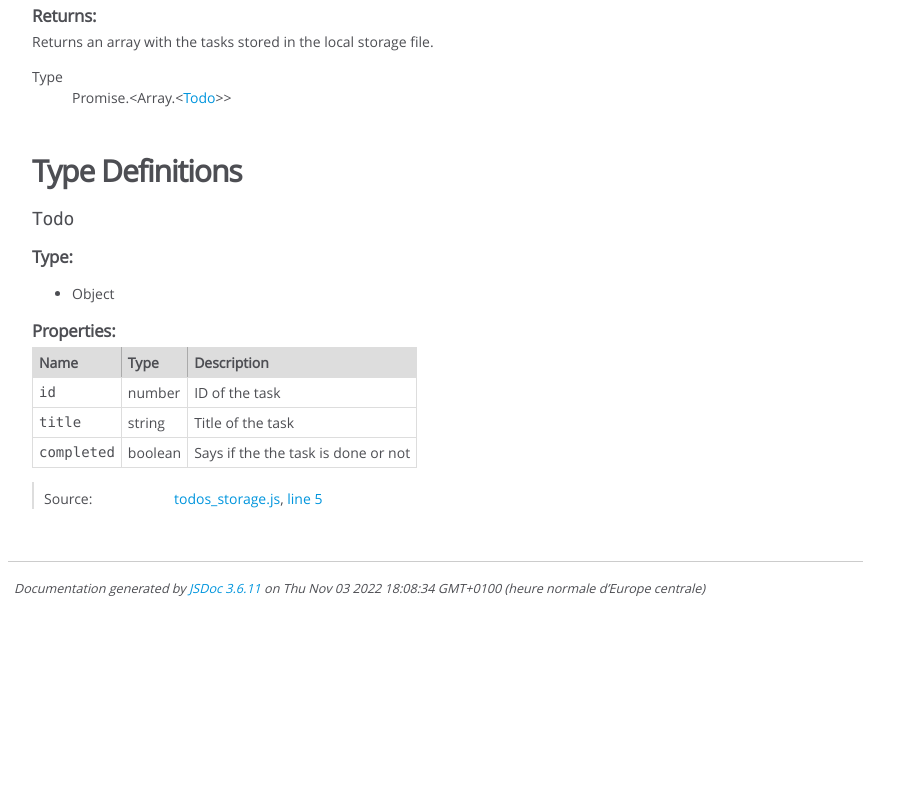
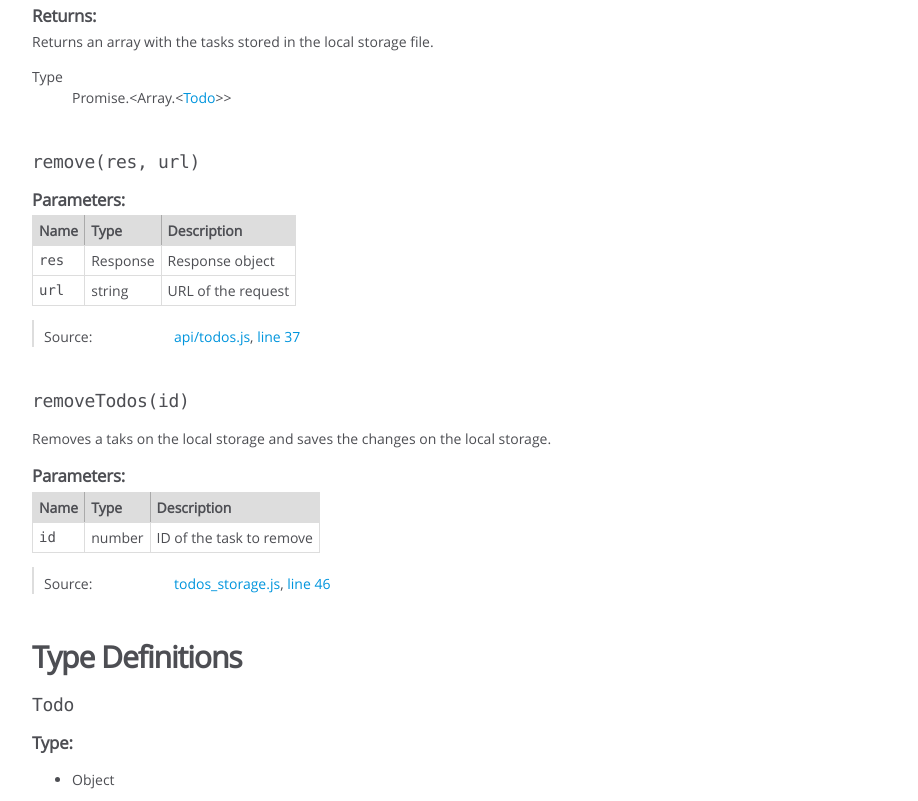
Before and after one commit to StephanJ98/JSDoc_Example, a website: page documentation/global.html in a window 1280 px wide. Shown: the part 1553-2354 px from the top of the page, without its empty margins (0-918 px from the left). Before the commit the page ends 2165 px from the top, so only its background shows below. Drawn offline with Linux system fonts and the light colour scheme.

Commit message:
:pencil: Add delete route

```diff
--- a/app.js
+++ b/app.js
@@ -1,5 +1,5 @@
 import { createServer } from 'node:http'
-import { create, find } from './functions/api/todos.js'
+import { create, find, remove } from './functions/api/todos.js'
 
 createServer(async (req, res) => {
     res.setHeader('Content-Type', 'application/json')
@@ -15,6 +15,9 @@ createServer(async (req, res) => {
         case 'POST:/todos':
             results = await create(req)
             break;
+        case 'DELETE:/todos':
+            results = await remove(res, url)
+            break;
         default:
             res.writeHead(404)
             break;
--- a/documentation/global.html
+++ b/documentation/global.html
@@ -712,6 +712,299 @@
 
 
 
+
+
+    <h4 class="name" id="remove"><span class="type-signature"></span>remove<span class="signature">(res, url)</span><span class="type-signature"></span></h4>
+
+
+
+
+
+
+
+
+
+
+
+
+
+
+    <h5>Parameters:</h5>
+
+
+<table class="params">
+    <thead>
+    <tr>
+
+        <th>Name</th>
+
+
+        <th>Type</th>
+
+
+
+
+
+        <th class="last">Description</th>
+    </tr>
+    </thead>
+
+    <tbody>
+
+
+        <tr>
+
+                <td class="name"><code>res</code></td>
+
+
+            <td class="type">
+
+
+<span class="param-type">Response</span>
+
+
+
+            </td>
+
+
+
+
+
+            <td class="description last">Response object</td>
+        </tr>
+
+
+
+        <tr>
+
+                <td class="name"><code>url</code></td>
+
+
+            <td class="type">
+
+
+<span class="param-type">string</span>
+
+
+
+            </td>
+
+
+
+
+
+            <td class="description last">URL of the request</td>
+        </tr>
+
+
+    </tbody>
+</table>
+
+
+
+
+
+
+<dl class="details">
+
+
+
+
+
+
+
+
+
+
+
+
+
+
+
+
+
+
+
+
+
+
+
+
+
+
+    <dt class="tag-source">Source:</dt>
+    <dd class="tag-source"><ul class="dummy"><li>
+        <a href="api_todos.js.html">api/todos.js</a>, <a href="api_todos.js.html#line37">line 37</a>
+    </li></ul></dd>
+
+
+
+
+
+
+
+</dl>
+
+
+
+
+
+
+
+
+
+
+
+
+
+
+
+
+
+
+
+
+
+
+
+
+
+
+    <h4 class="name" id="removeTodos"><span class="type-signature"></span>removeTodos<span class="signature">(id)</span><span class="type-signature"></span></h4>
+
+
+
+
+
+
+<div class="description">
+    Removes a taks on the local storage and saves the changes on the local storage.
+</div>
+
+
+
+
+
+
+
+
+
+    <h5>Parameters:</h5>
+
+
+<table class="params">
+    <thead>
+    <tr>
+
+        <th>Name</th>
+
+
+        <th>Type</th>
+
+
+
+
+
+        <th class="last">Description</th>
+    </tr>
+    </thead>
+
+    <tbody>
+
+
+        <tr>
+
+                <td class="name"><code>id</code></td>
+
+
+            <td class="type">
+
+
+<span class="param-type">number</span>
+
+
+
+            </td>
+
+
+
+
+
+            <td class="description last">ID of the task to remove</td>
+        </tr>
+
+
+    </tbody>
+</table>
+
+
+
+
+
+
+<dl class="details">
+
+
+
+
+
+
+
+
+
+
+
+
+
+
+
+
+
+
+
+
+
+
+
+
+
+
+    <dt class="tag-source">Source:</dt>
+    <dd class="tag-source"><ul class="dummy"><li>
+        <a href="todos_storage.js.html">todos_storage.js</a>, <a href="todos_storage.js.html#line46">line 46</a>
+    </li></ul></dd>
+
+
+
+
+
+
+
+</dl>
+
+
+
+
+
+
+
+
+
+
+
+
+
+
+
+
+
+
+
+
+
+
+
+
         <h3 class="subsection-title">Type Definitions</h3>
 
 
@@ -894,13 +1187,13 @@
 </div>
 
 <nav>
-    <h2><a href="index.html">Home</a></h2><h3>Global</h3><ul><li><a href="global.html#create">create</a></li><li><a href="global.html#createTodos">createTodos</a></li><li><a href="global.html#find">find</a></li><li><a href="global.html#findTodos">findTodos</a></li></ul>
+    <h2><a href="index.html">Home</a></h2><h3>Global</h3><ul><li><a href="global.html#create">create</a></li><li><a href="global.html#createTodos">createTodos</a></li><li><a href="global.html#find">find</a></li><li><a href="global.html#findTodos">findTodos</a></li><li><a href="global.html#remove">remove</a></li><li><a href="global.html#removeTodos">removeTodos</a></li></ul>
 </nav>
 
 <br class="clear">
 
 <footer>
-    Documentation generated by <a href="https://github.com/jsdoc/jsdoc">JSDoc 3.6.11</a> on Thu Nov 03 2022 18:08:34 GMT+0100 (heure normale d’Europe centrale)
+    Documentation generated by <a href="https://github.com/jsdoc/jsdoc">JSDoc 3.6.11</a> on Fri Nov 04 2022 01:49:56 GMT+0100 (heure normale d’Europe centrale)
 </footer>
 
 <script> prettyPrint(); </script>
```
Also changed, not shown: documentation/api_todos.js.html (+16 -3 lines), documentation/index.html (+2 -2 lines), documentation/todos_storage.js.html (+13 -2 lines), functions/api/todos.js (+14 -1 lines), functions/todos_storage.js (+11 -0 lines).
